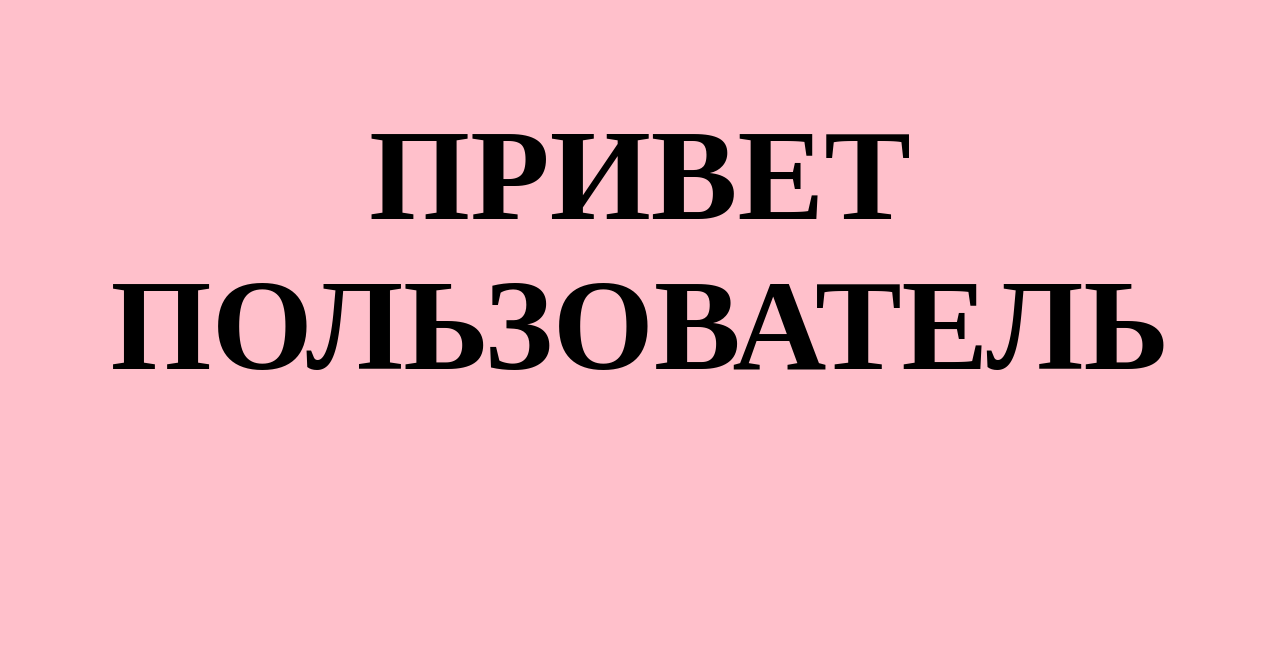
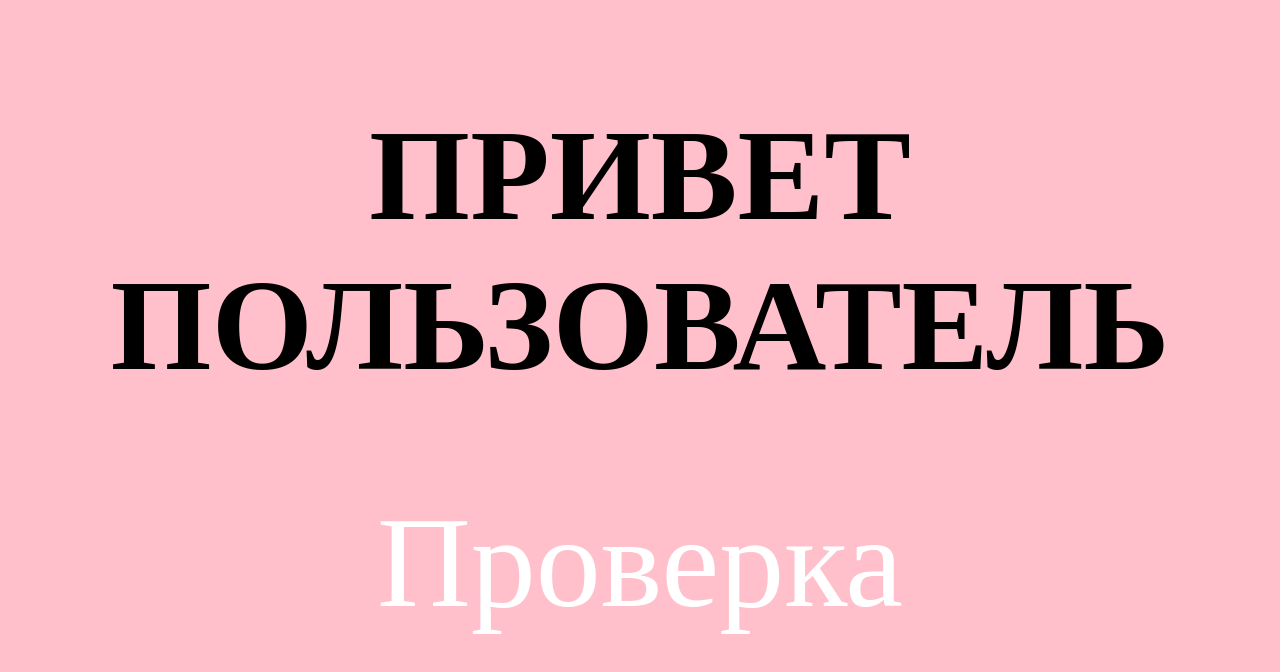
Before and after one commit to TIOZ20/git-test-2018, a plain HTML site: page index.html in a window 1280 px wide. Drawn offline with Linux system fonts and the light colour scheme.

Commit message:
Добавил ссылку без оброботчика события click

```diff
--- a/index.html
+++ b/index.html
@@ -9,5 +9,6 @@
 </head>
 <body>
     <h1>привет пользователь</h1>
+    <a href="#"> Проверка </a>
 </body>
 </html>
--- a/style.css
+++ b/style.css
@@ -8,3 +8,16 @@ h1{
     margin-top: 100px;
     text-transform: uppercase;
 }
+a{
+    display: block;
+    text-align: center;
+    font-size: 130px;
+    text-decoration: none;
+    color: white;
+}
+
+a:hover{
+    color: black;
+    transform: scale(1.1);
+    transition: all 1000ms ease;
+}
```
